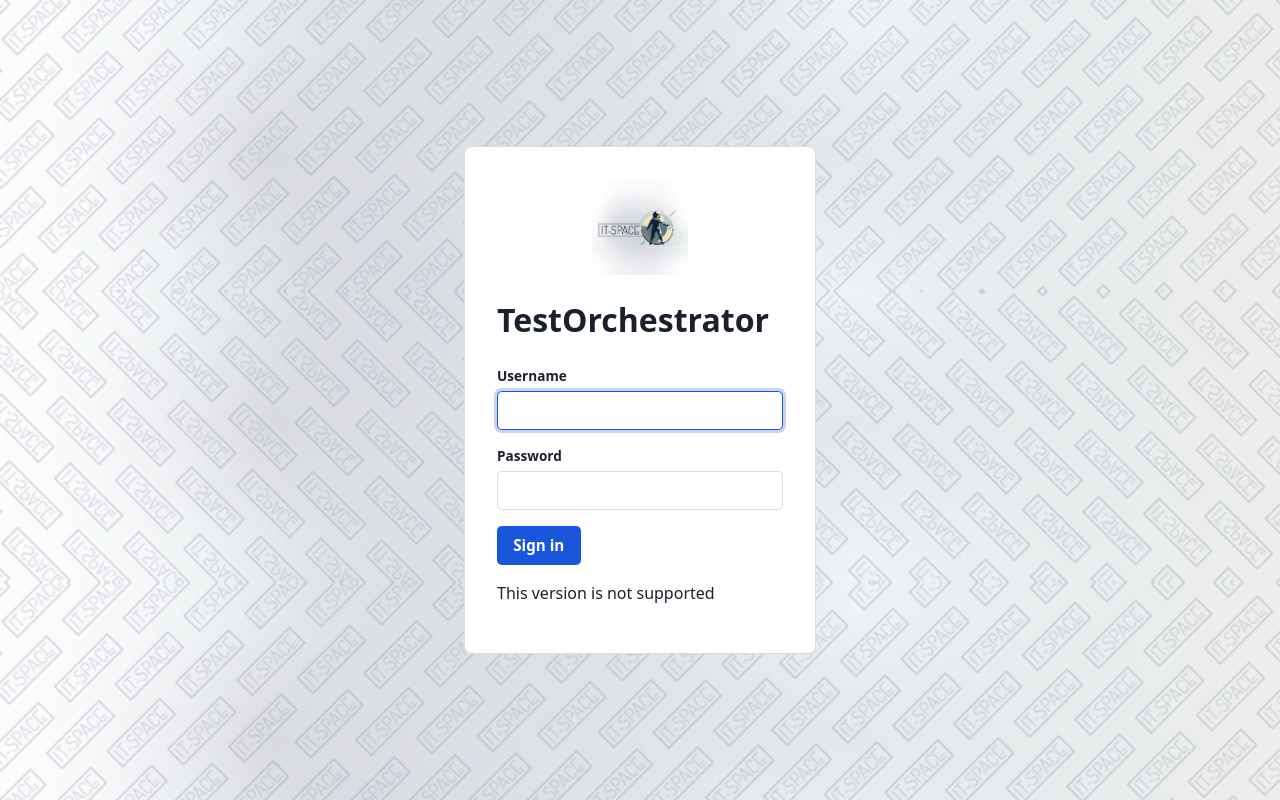
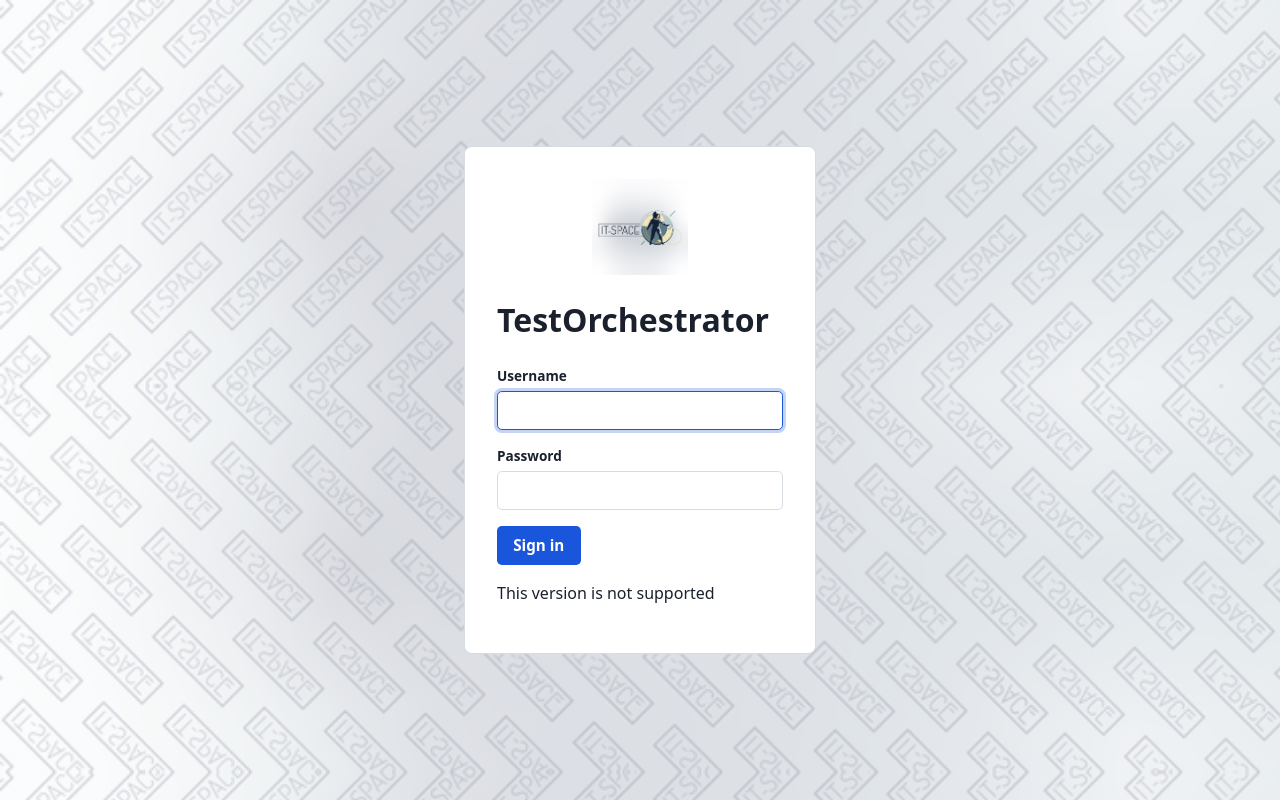
Before and after one commit to IT-Space-2026/TestOrchestrator, a Flask app: page /login in a window 1280 px wide. Run offline with Flask 3, Linux system fonts and the light colour scheme; data comes from the database, SQL or seed files in the repository; some libraries are stand-ins or nearby versions.

Commit message:
Login mosaic: larger tile scale (~2x original logo size)
Generated with [Devin](https://devin.ai)

Co-Authored-By: Devin <158243242+devin-ai-integration[bot]@users.noreply.github.com>

```diff
--- a/testorchestrator/static/css/app.css
+++ b/testorchestrator/static/css/app.css
@@ -1168,7 +1168,7 @@ details.adv-card ul { margin-top: .6rem; }
 /* login page: company-logo watermark behind the card */
 .login-page::before { content: ""; position: fixed; inset: 0;
   background: url('../branding/login-mosaic.png') repeat;
-  background-size: 215rem auto;
+  background-size: 285rem auto;
   opacity: .55; pointer-events: none; }
 .login-page .login-card { position: relative; z-index: 1; }
 @media (prefers-color-scheme: dark) {
```
